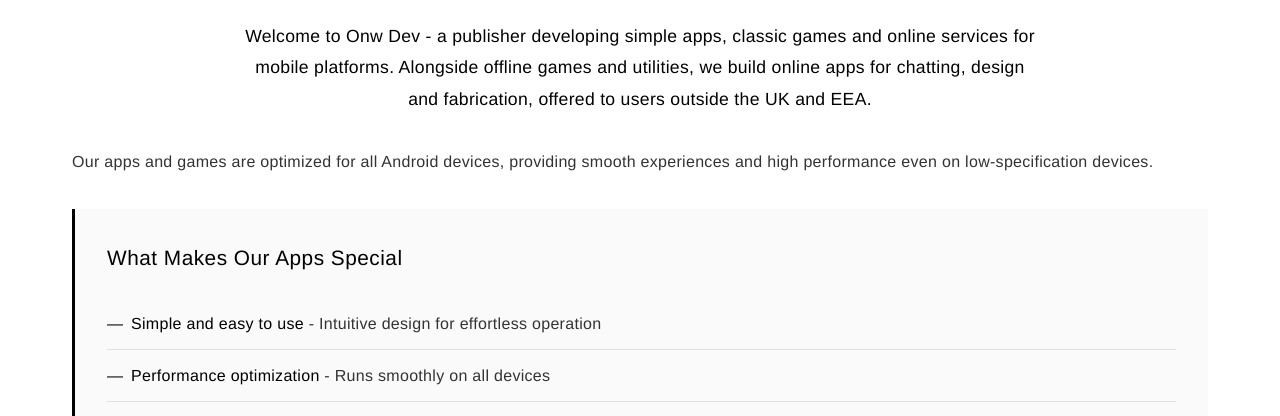
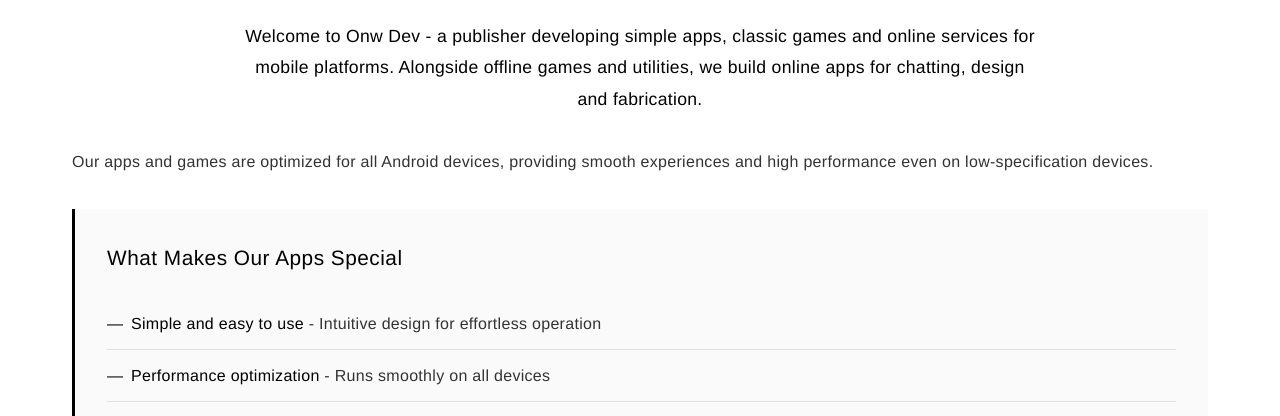
Before and after one commit to onwdev/onwdev.github.io, a plain HTML site: page index.html in a window 1280 px wide. Shown: the part 378-794 px from the top of the page. Drawn offline with Linux system fonts and the light colour scheme.

Commit message:
update
update

```diff
--- a/index.html
+++ b/index.html
@@ -27,7 +27,7 @@
   <main>
     <section id="home">
       <h2>About Us</h2>
-	<p>Welcome to Onw Dev - a publisher developing simple apps, classic games and online services for mobile platforms. Alongside offline games and utilities, we build online apps for chatting, design and fabrication, offered to users outside the UK and EEA.</p>
+	<p>Welcome to Onw Dev - a publisher developing simple apps, classic games and online services for mobile platforms. Alongside offline games and utilities, we build online apps for chatting, design and fabrication.</p>
 
       <p>Our apps and games are optimized for all Android devices, providing smooth experiences and high performance even on low-specification devices.</p>
       <div class="app-special">
@@ -164,7 +164,6 @@
     <a href="/terms/">Terms of Service</a>
     <a href="/privacy/delete-account.html">Delete Account</a>
     <a href="/privacy/child-safety.html">Child Safety</a>
-    <a href="/privacy/gdpr.html">UK &amp; EEA Notice</a>
   </div>
   <p class="copyright">© 2022–2026 Onw Dev. All rights reserved.</p>
 </footer>
```
